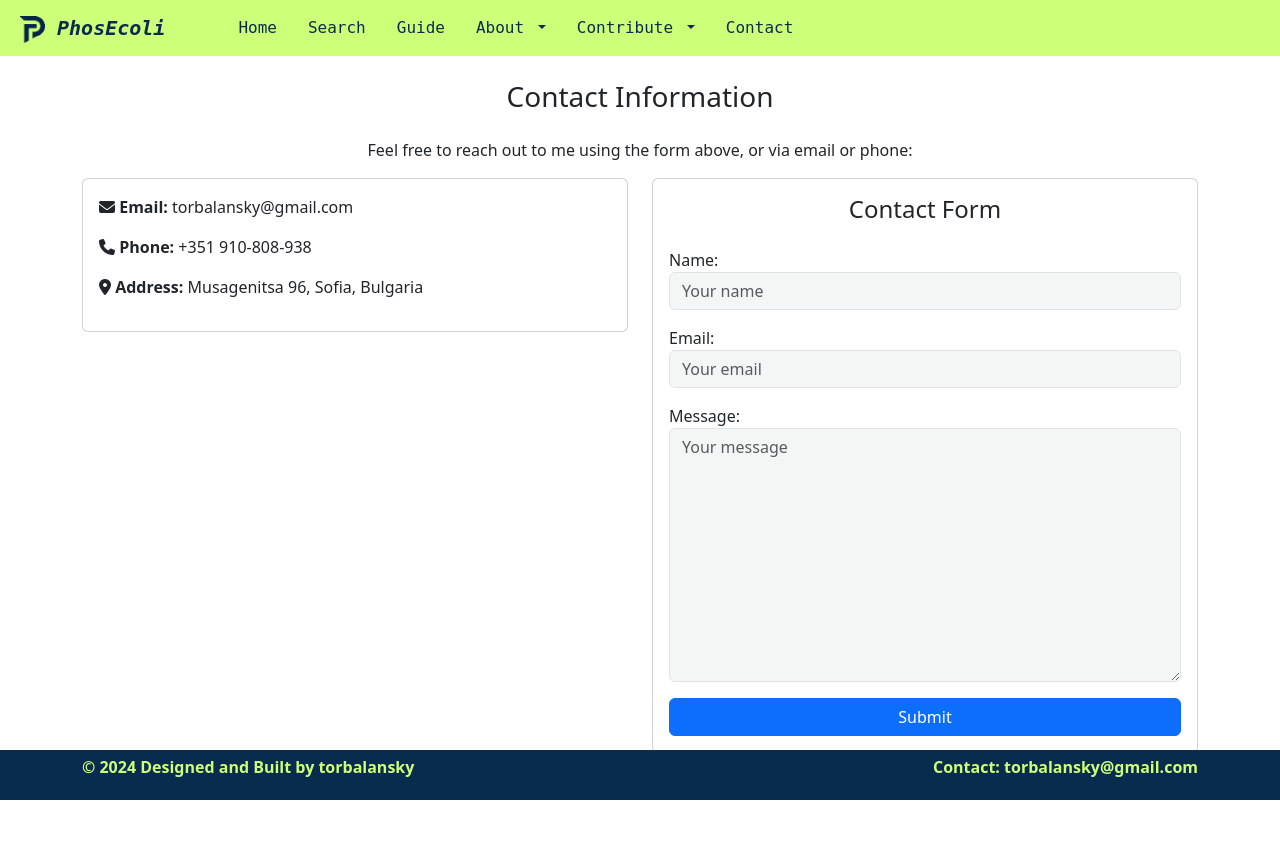
After one commit to torbalansky/phosphoecoli, a Django app: page /contact/ in a window 1280 px wide. The commit adds this page. Run offline with Django 5.2, Linux system fonts and the light colour scheme; some libraries are stand-ins or nearby versions.

Commit message:
Update contact

```diff
--- a/bacphosapp/forms.py
+++ b/bacphosapp/forms.py
@@ -32,3 +32,8 @@ class SignUpForm(UserCreationForm):
 
         self.fields['password2'].label = ''
         self.fields['password2'].help_text = ''
+
+class ContactForm(forms.Form):
+    name = forms.CharField(label="Name", max_length=100, widget=forms.TextInput(attrs={'class': 'form-control', 'placeholder': 'Your name'}))
+    email = forms.EmailField(label="Email", max_length=100, widget=forms.EmailInput(attrs={'class': 'form-control', 'placeholder': 'Your email'}))
+    content = forms.CharField(label="Message", widget=forms.Textarea(attrs={'class': 'form-control', 'placeholder': 'Your message'}))
--- a/bacphosapp/static/css/styles.css
+++ b/bacphosapp/static/css/styles.css
@@ -64,9 +64,9 @@
   }
 
 .btn.btn-primary.register {
-    width: 200px;
+    width: 260px;
     margin-top: 20px;
-    margin-bottom: 50px;
+    margin-bottom: 20px;
   }
 
 .form-group {
@@ -75,11 +75,11 @@
     grid-gap: 20px;
     align-items: center;
     padding: 5px;
-}
+  }
 
 .form-group label {
     text-align: right;
-}
+  }
 
 .alert-container {
     position: fixed;
--- a/bacphosapp/templates/base.html
+++ b/bacphosapp/templates/base.html
@@ -15,8 +15,6 @@
   <body>
     {% include 'navbar.html'  %}
     <div class="container">
-
-
         {% block content %}
         {% endblock %}
     </div>
--- /dev/null
+++ b/bacphosapp/templates/contact.html
@@ -0,0 +1,44 @@
+{% extends 'base.html' %}
+{% load static %}
+{% block content %}
+
+<style>
+    .form-control {
+        background-color: #edeff094;
+    }
+</style>
+
+
+<div class="container-contact mt-4 mb-4">
+    <h3 class="card-title text-center mb-4">Contact Information</h3>
+    <p class="text-center">Feel free to reach out to me using the form above, or via email or phone:</p>
+    <div class="row justify-content-center">
+        <div class="col-md-6">
+            <div class="card mb-4">
+                <div class="card-body">
+                    <ul class="list-unstyled">
+                        <li class="mb-3"><i class="fas fa-envelope"></i> <strong>Email:</strong> torbalansky@gmail.com</li>
+                        <li class="mb-3"><i class="fas fa-phone"></i> <strong>Phone:</strong> +351 910-808-938</li>
+                        <li class="mb-3"><i class="fas fa-map-marker-alt"></i> <strong>Address:</strong> Musagenitsa 96, Sofia, Bulgaria</li>
+                    </ul>
+                </div>
+            </div>
+        </div>
+        <div class="col-md-6 mb-5">
+            <div class="card mb-4">
+                <div class="card-body">
+                    <h4 class="card-title mb-4 text-center">Contact Form</h4>
+                    <form method="post" action=".">
+                        {% csrf_token %}
+                        {{ form.as_p }}
+                        <div class="d-grid gap-2">
+                            <button class="btn btn-primary btn-block" type="submit">Submit</button>
+                        </div>
+                    </form>
+                </div>
+            </div>
+        </div>
+    </div>
+</div>
+
+{% endblock %}
--- /dev/null
+++ b/bacphosapp/templates/contact_form.html
@@ -0,0 +1,5 @@
+<h2>Contact form submission</h2>
+
+<p><b>Name: </b>{{ name }}</p>
+<p><b>E-mail: </b>{{ email }}</p>
+<p><b>Message: </b><br>{{ content }}</p>
--- a/bacphosapp/templates/navbar.html
+++ b/bacphosapp/templates/navbar.html
@@ -25,7 +25,6 @@
             <a class="dropdown-item" href="#">Overview</a>
             <a class="dropdown-item" href="#">Resources</a>
             <a class="dropdown-item" href="#">How to cite</a>
-            <a class="dropdown-item" href="#">Feedback</a>
           </div>
         </li>
         <li class="nav-item dropdown">
@@ -34,7 +33,8 @@
           </a>
           <div class="dropdown-menu" aria-labelledby="navbarDropdownMenuLink">
             {% if user.is_authenticated %}
-              <a class="dropdown-item" href="#">Submit New</a>
+              <a class="dropdown-item" href="#">Submit phospho-protein</a>
+              <a class="dropdown-item" href="#">Feedback</a>
               <a class="dropdown-item" href="{% url 'logout' %}">Logout</a>
             {% else %}
               <a class="dropdown-item" href="{% url 'login' %}">Login</a>
@@ -43,7 +43,7 @@
           </div>
         </li>
         <li class="nav-item">
-            <a class="nav-link" href="#">Contact</a>
+            <a class="nav-link" href="{% url 'contact' %}">Contact</a>
         </li>
       </ul>
     </div>
--- a/bacphosapp/templates/register.html
+++ b/bacphosapp/templates/register.html
@@ -5,7 +5,7 @@
 <div class="container-register text-center py-2">
     <div class="row justify-content-center">
         <div class="col-12 col-md-8">
-            <h3 style="color:rgb(2, 52, 70);">Register</h3>
+            <h3 style="color:rgb(2, 52, 70);">Registration form</h3>
             <form method="POST" action="">
                 {% csrf_token %}
 
--- a/bacphosapp/urls.py
+++ b/bacphosapp/urls.py
@@ -10,6 +10,7 @@ urlpatterns = [
     path('login/', views.login_user, name='login'),
     path('logout', views.logout_user, name='logout'),
     path('register/', views.register_user, name='register'),
+    path('contact/', views.contact, name='contact'),
 ]
 
 if settings.DEBUG:
--- a/bacphosapp/views.py
+++ b/bacphosapp/views.py
@@ -2,8 +2,10 @@ from django.shortcuts import render, redirect
 from django.contrib.auth import authenticate, login, logout
 from .models import PhosphoProtein
 from django.contrib import messages
-from .forms import SignUpForm
+from .forms import SignUpForm, ContactForm
 from .models import Profile
+from django.core.mail import send_mail
+from django.template.loader import render_to_string
 
 def home(request):
     return render(request, 'home.html', {})
@@ -48,6 +50,31 @@ def register_user(request):
 
     return render(request, "register.html", {'form': form})
 
+def contact(request):
+    if request.method == 'POST':
+        form = ContactForm(request.POST)
+
+        if form.is_valid():
+            name = form.cleaned_data['name']
+            email = form.cleaned_data['email']
+            content = form.cleaned_data['content']
+
+            html = render_to_string('contact_form.html', {
+                'name': name,
+                'email': email,
+                'content': content
+            })
+
+            send_mail('The contact form subject', 'This is the message', 'torbalansky@gmail.com', ['torbalansky@gmail.com'], html_message=html)
+            messages.success(request, "Message sent. I will get back to you as soon as possible.")
+            return redirect('contact')
+    else:
+        form = ContactForm()
+
+    return render(request, 'contact.html', {
+        'form': form
+    })
+
 def protein_list(request):
     proteins = PhosphoProtein.objects.all()
     return render(request, 'protein_list.html', {'proteins': proteins})
```
Also changed, not shown: ecoliphos/settings.py (+8 -2 lines).
